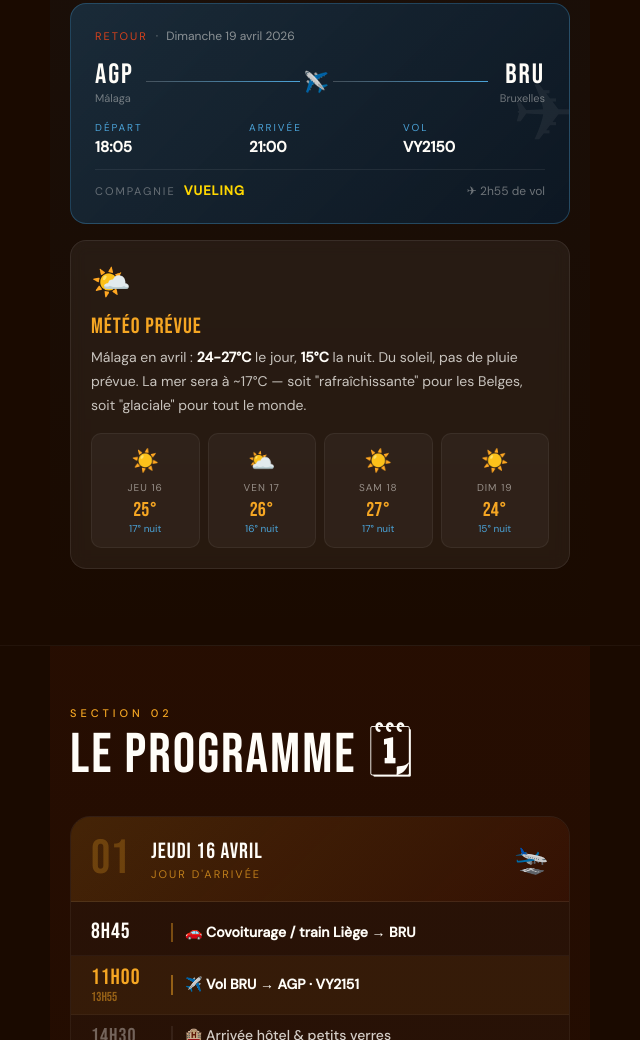
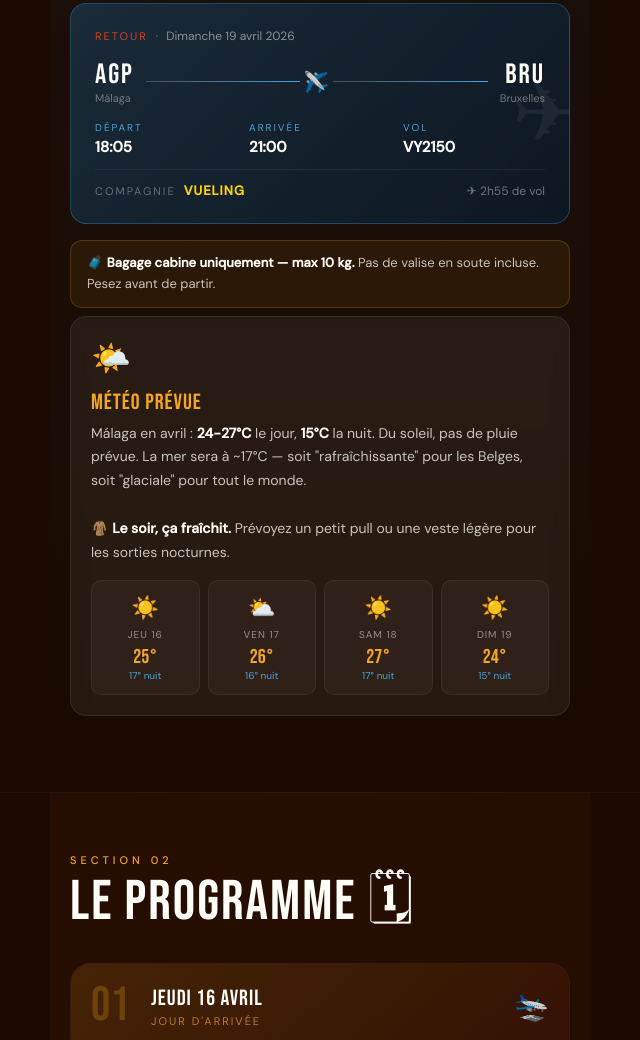
Before and after one commit to bstalport/malaga, a plain HTML site: page index.html in a window 1280 px wide. Shown: the part 2122-3162 px from the top of the page, without its empty margins (320-960 px from the left). Drawn offline with nearby package versions, Linux system fonts and the light colour scheme; a web font is replaced by a local one.

Commit message:
Add files via upload

```diff
--- a/index.html
+++ b/index.html
@@ -1445,11 +1445,16 @@
     </div>
   </div>
 
+  <div style="padding:12px 16px;background:rgba(245,166,35,0.08);border:1px solid rgba(245,166,35,0.2);border-radius:12px;font-size:13px;color:rgba(255,253,248,0.75);line-height:1.6;margin-bottom:8px">
+    🧳 <strong style="color:var(--white)">Bagage cabine uniquement — max 10 kg.</strong> Pas de valise en soute incluse. Pesez avant de partir.
+  </div>
+
   <!-- Météo -->
   <div class="card" style="margin-top:8px">
     <span class="card-icon">🌤️</span>
     <div class="card-title">Météo prévue</div>
-    <div class="card-text">Málaga en avril : <strong>24-27°C</strong> le jour, <strong>15°C</strong> la nuit. Du soleil, pas de pluie prévue. La mer sera à ~17°C — soit "rafraîchissante" pour les Belges, soit "glaciale" pour tout le monde.</div>
+    <div class="card-text">Málaga en avril : <strong>24-27°C</strong> le jour, <strong>15°C</strong> la nuit. Du soleil, pas de pluie prévue. La mer sera à ~17°C — soit "rafraîchissante" pour les Belges, soit "glaciale" pour tout le monde.<br><br>
+    🧥 <strong>Le soir, ça fraîchit.</strong> Prévoyez un petit pull ou une veste légère pour les sorties nocturnes.</div>
     <div class="weather-grid">
       <div class="weather-item">
         <span class="weather-icon">☀️</span>
```
